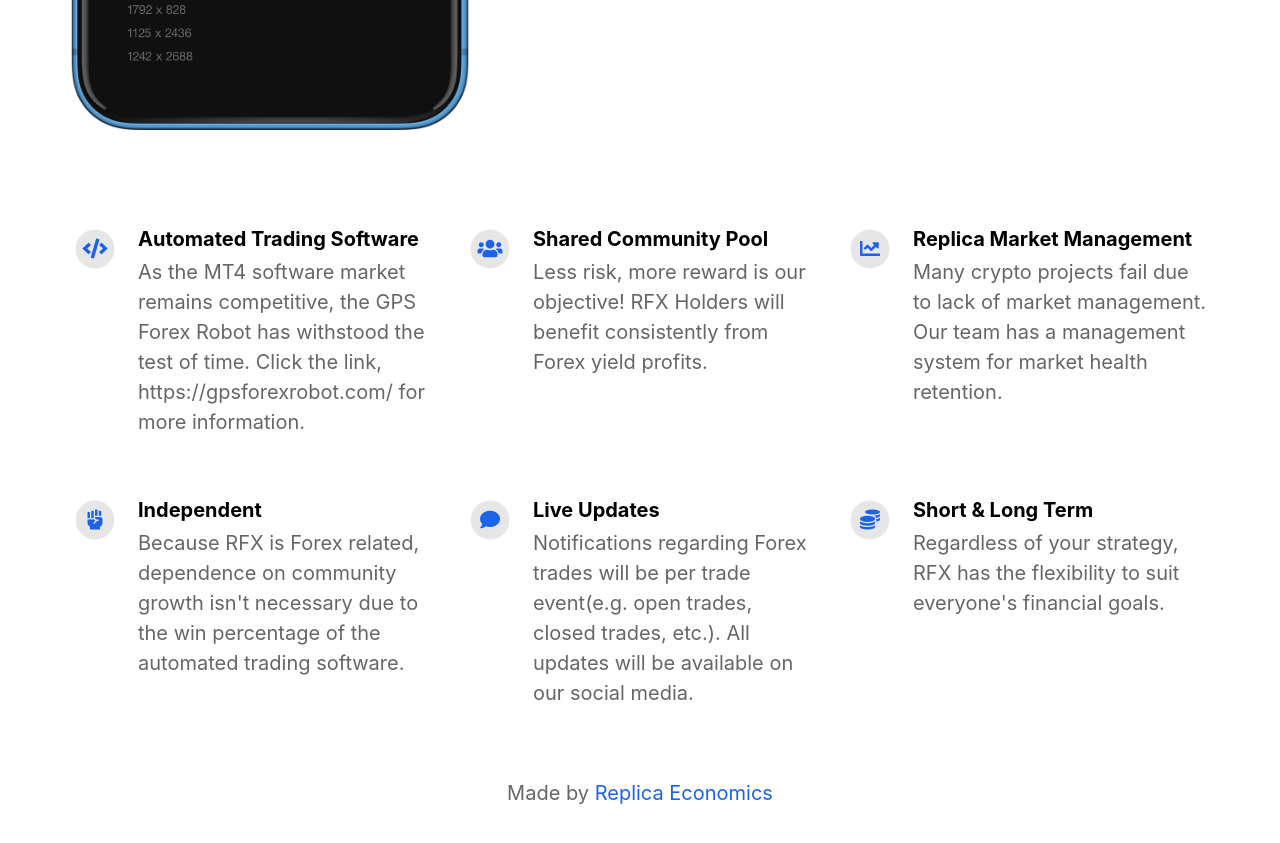
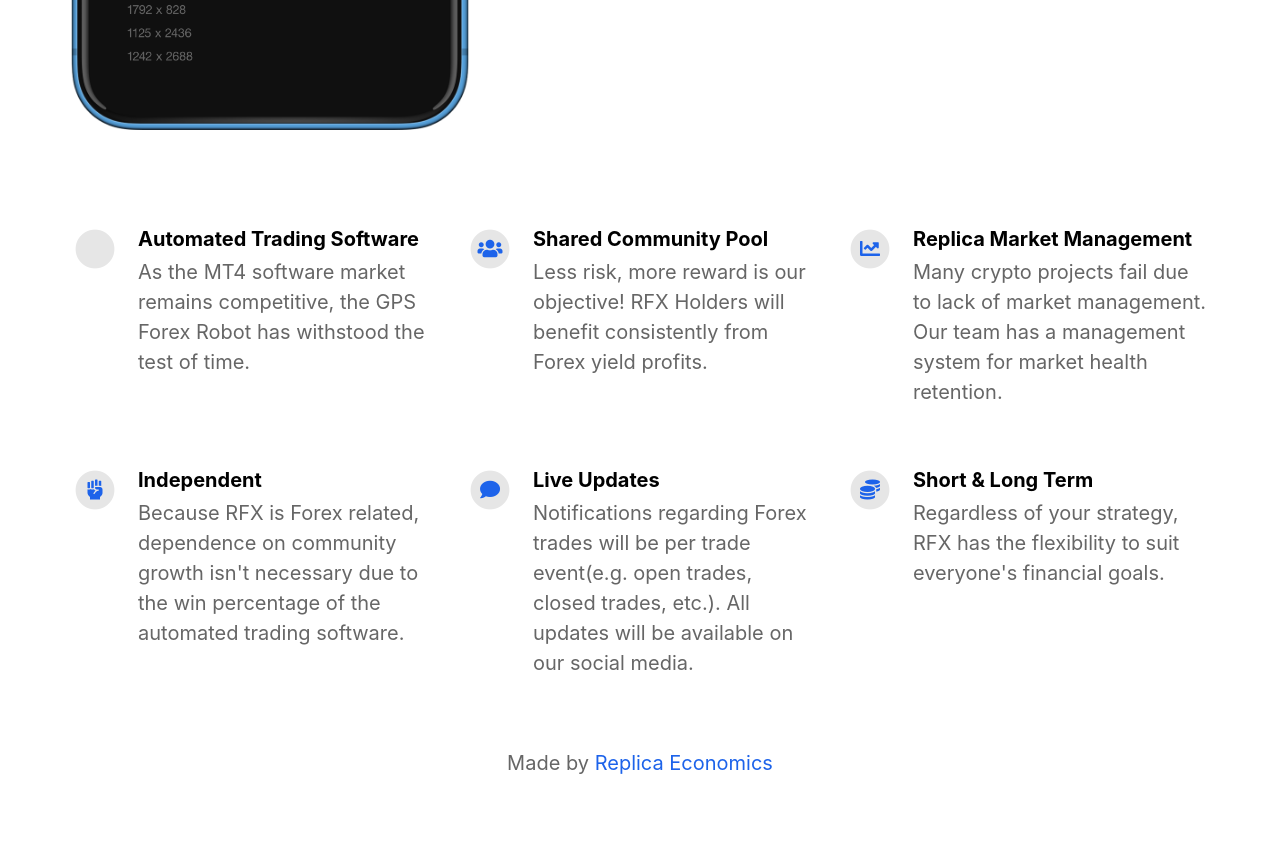
Before and after one commit to fintechntrusts2020/Replica_Forex, a Jekyll site: the page built from index.html, in a window 1280 px wide and 900 px high, scrolled down 855 px. Shown: the top 843 px of the window. Built offline with Jekyll 4.4.1, drawn with Linux system fonts in a browser that asks for light colours; nearby versions of some CDN libraries.

Commit message:
Line 37; "(Text_Update)"_config.yml

```diff
--- a/_config.yml
+++ b/_config.yml
@@ -34,8 +34,7 @@ enable_smart_app_banner                   :
 features                                  :
 
   - title                                 : Automated Trading Software
-    description                           : As the MT4 software market remains competitive, the GPS Forex Robot has withstood the test of time. Click the link, https://gpsforexrobot.com/ for more information.
-    fontawesome_icon_name                 : code
+    description                           : As the MT4 software market remains competitive, the GPS Forex Robot has withstood the test of time.
 
   - title                                 : Shared Community Pool
     description                           : Less risk, more reward is our objective! RFX Holders will benefit consistently from Forex yield profits.
```
